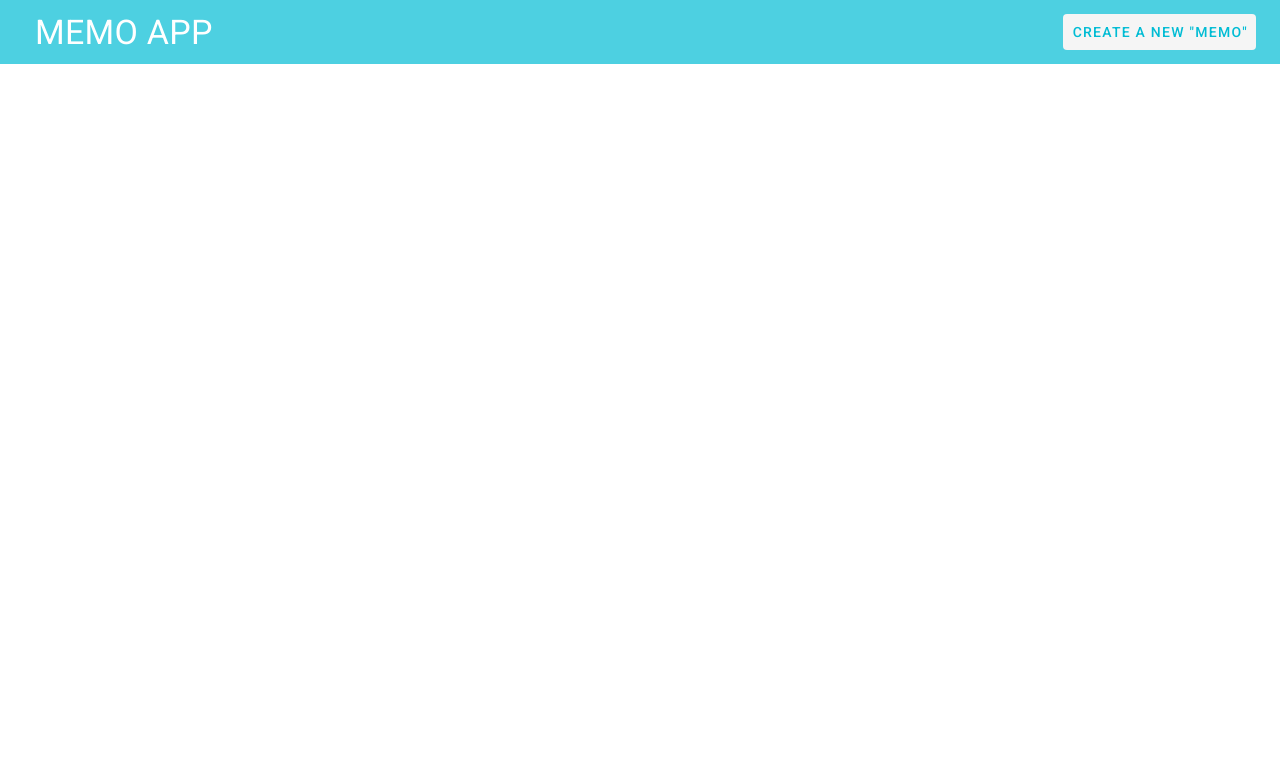
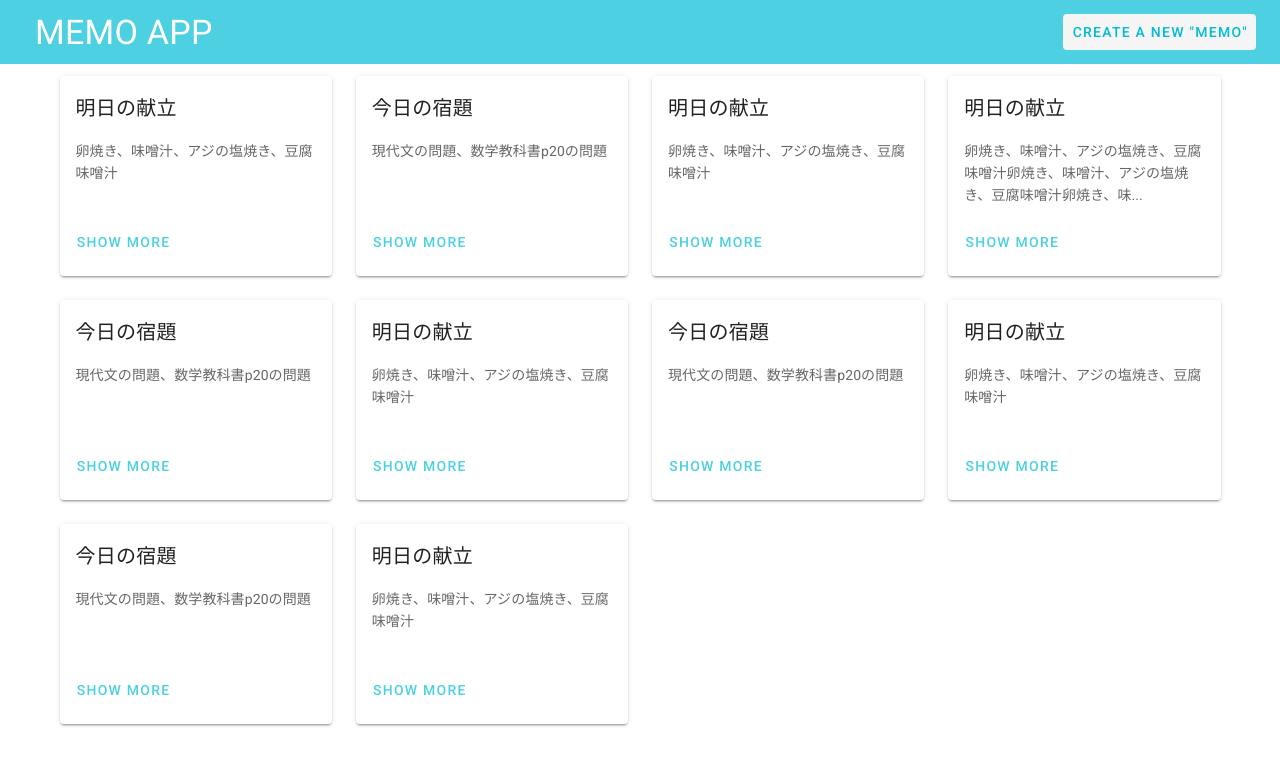
Before and after one commit to mizutama6/memo-app, a Vue app in the folder memo-view/: page /memo in a window 1280 px wide. Shown: the top 766 px of the page. Built offline with nearby package versions, Linux system fonts and the light colour scheme.

Commit message:
ホームのページを実装

```diff
--- a/memo-view/src/App.vue
+++ b/memo-view/src/App.vue
@@ -4,7 +4,7 @@
       <Header />
       <v-main>
         <v-container>
-          <!-- router-view -->
+          <router-view></router-view>
         </v-container>
       </v-main>
     </v-app>
--- a/memo-view/src/views/Home.vue
+++ b/memo-view/src/views/Home.vue
@@ -1,19 +1,70 @@
 <template>
-  <div class="home">
-    <v-card elevation="1" tile>
-      <h2>タイトル</h2>
-      <p>
-        説明が入ります。説明が入ります。説明が入ります。説明が入ります。説明が入ります。説明が入ります。説明が入ります。説明が入ります。説明が入ります。説明が入ります。
-      </p>
-      <button @click="$router.push({ name: 'Detail', params: { id: 1 } })">
-        もっとみる
-      </button>
-      <button @click="$router.push({ name: 'Edit', params: { id: 1 } })">
-        編集する
-      </button>
-    </v-card>
-  </div>
+  <v-row class="mb-6" justify="center">
+    <v-col
+      cols="12"
+      sm="8"
+      md="4"
+      lg="3"
+      v-for="(data, index) in memos"
+      :key="index"
+    >
+      <v-card height="200">
+        <v-card-title>{{ data.title }}</v-card-title>
+        <v-card-text>{{ data.content | omittedText }}</v-card-text>
+
+        <v-card-actions>
+          <v-btn color="cyan lighten-2" text absolute bottom>show more</v-btn>
+        </v-card-actions>
+      </v-card>
+    </v-col>
+    <v-spacer></v-spacer>
+  </v-row>
 </template>
+
+<script>
+export default {
+  data() {
+    return {
+      memos: [
+        {
+          title: "明日の献立",
+          content: "卵焼き、味噌汁、アジの塩焼き、豆腐味噌汁",
+        },
+        { title: "今日の宿題", content: "現代文の問題、数学教科書p20の問題" },
+        {
+          title: "明日の献立",
+          content: "卵焼き、味噌汁、アジの塩焼き、豆腐味噌汁",
+        },
+        {
+          title: "明日の献立",
+          content: "卵焼き、味噌汁、アジの塩焼き、豆腐味噌汁卵焼き、味噌汁、アジの塩焼き、豆腐味噌汁卵焼き、味噌汁、アジの塩焼き、豆腐味噌汁卵焼き、味噌汁、アジの塩焼き、豆腐味噌汁卵焼き、味噌汁、アジの塩焼き、豆腐味噌汁卵焼き、味噌汁、アジの塩焼き、豆腐味噌汁卵焼き、味噌汁、アジの塩焼き、豆腐味噌汁卵焼き、味噌汁、アジの塩焼き、豆腐味噌汁卵焼き、味噌汁、アジの塩焼き、豆腐味噌汁卵焼き、味噌汁、アジの塩焼き、豆腐味噌汁卵焼き、味噌汁、アジの塩焼き、豆腐味噌汁卵焼き、味噌汁、アジの塩焼き、豆腐味噌汁卵焼き、味噌汁、アジの塩焼き、豆腐味噌汁卵焼き、味噌汁、アジの塩焼き、豆腐味噌汁卵焼き、味噌汁、アジの塩焼き、豆腐味噌汁卵焼き、味噌汁、アジの塩焼き、豆腐味噌汁卵焼き、味噌汁、アジの塩焼き、豆腐味噌汁卵焼き、味噌汁、アジの塩焼き、豆腐味噌汁卵焼き、味噌汁、アジの塩焼き、豆腐味噌汁",
+        },
+        { title: "今日の宿題", content: "現代文の問題、数学教科書p20の問題" },
+        {
+          title: "明日の献立",
+          content: "卵焼き、味噌汁、アジの塩焼き、豆腐味噌汁",
+        },
+        { title: "今日の宿題", content: "現代文の問題、数学教科書p20の問題" },
+        {
+          title: "明日の献立",
+          content: "卵焼き、味噌汁、アジの塩焼き、豆腐味噌汁",
+        },
+        { title: "今日の宿題", content: "現代文の問題、数学教科書p20の問題" },
+        {
+          title: "明日の献立",
+          content: "卵焼き、味噌汁、アジの塩焼き、豆腐味噌汁",
+        },
+      ],
+    };
+  },
+  filters: {
+    omittedText(text) {
+      const length = 45;
+      return text.length > length ? text.slice(0, length) + '...' : text;
+    }
+  }
+};
+</script>
 
 <style scoped>
 .card {
```
